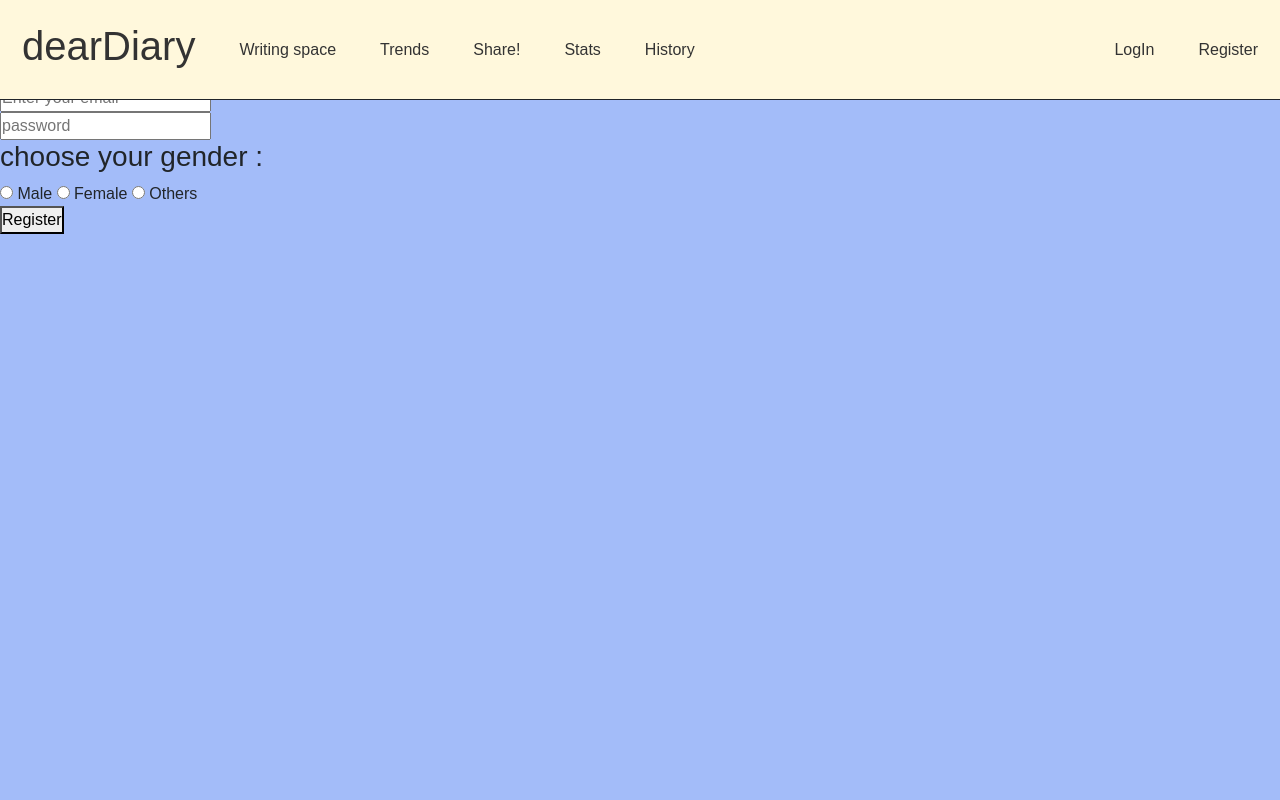
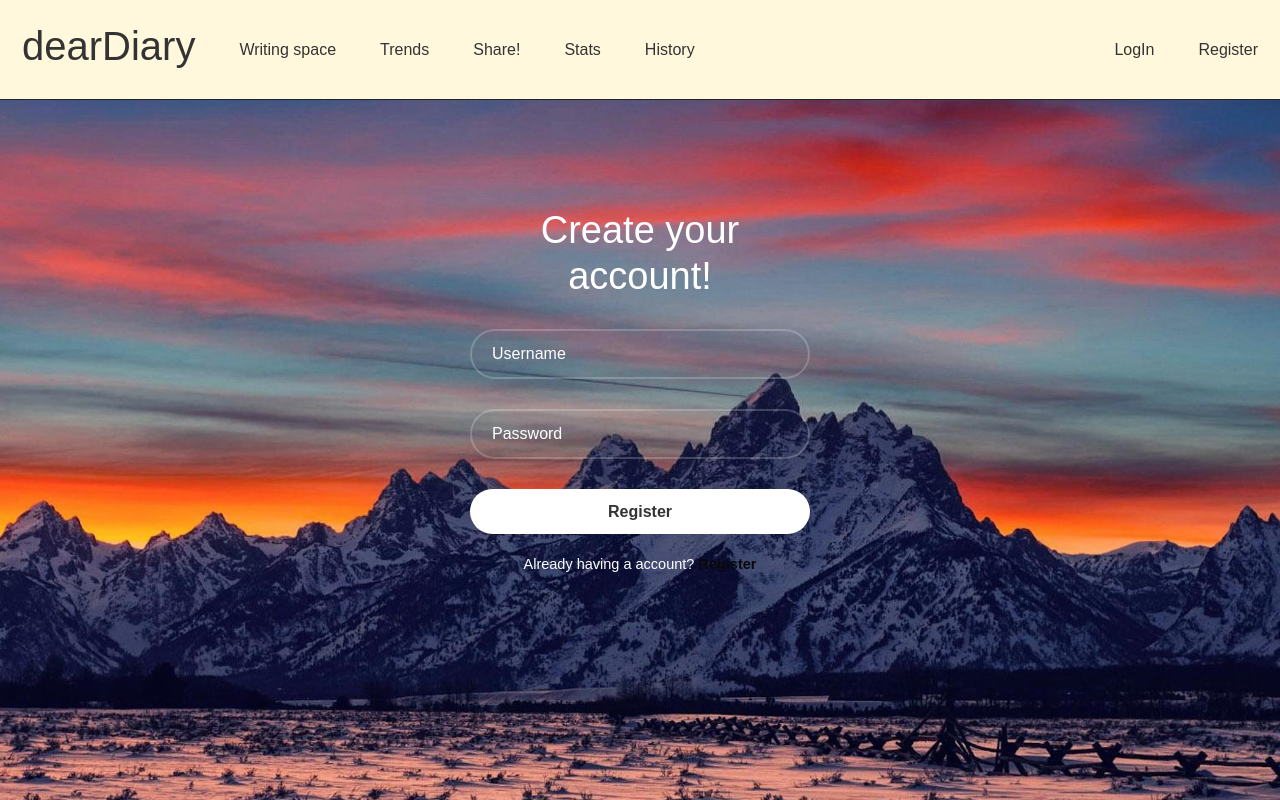
Before and after one commit to krish031006-Me/Dear-Diary, a Flask app: page /register in a window 1280 px wide. Run offline with Flask 3, Linux system fonts and the light colour scheme; some libraries are stand-ins or nearby versions; some web fonts are replaced.

Commit message:
registration page new .

```diff
--- a/templates/register.html
+++ b/templates/register.html
@@ -3,28 +3,32 @@
 {% block title%}Register{% endblock %}
 
 {% block main %}
-<h1>
-    Create your account!
-</h1>
-    <form action = "/register" method = "post">
-        <div class = "mb-3">
-            <input type="text" autofocus required autocomplete="off" name = "username" placeholder="User name" class="username">
-            <br>
-            <input type = "email" required autocomplete="off" name="email" placeholder="Enter your email">
-            <br>
-            <input type = "password" required name="password" autocomplete="off" placeholder="password" >
+<div id="login_div">
+        <div class="main-log">
+            <form action="" method="post">
+                <h1 class="heading">
+                Create your account!
+                </h1>
+                <div class="input">
+                    <input type="text" placeholder="Username" autofocus required
+                    autocomplete="off" name="username">
+                </div>
+                <div class="input">
+                    <input type="password" placeholder="Password"
+                    required autocomplete="off" name="password">
+                </div>
 
-            <h3>choose your gender :</h3>
-            <input type = "radio" id="male" name = "gender" required>
-            <label for = "male" >Male </label>
-            <input type = "radio" id = "female" name = "gender">
-            <label for  = "female">Female</label>
-            <input type="radio" id = "others" name = "gender">
-            <label for = "others" >Others</label>
-            <br>
+                <button type="submit" class="button">Register</button>
 
-            <button type = "submit" >Register</button>
+                    <div class="register-link">
+                        <p>
+                            Already having a account?
+                        <a
+                            href="/register">Register
+                        </a>
+                        </p>
+                    </div>
+            </form>
         </div>
-    </form>
-</div>
+    </div>
 {% endblock %}
```
